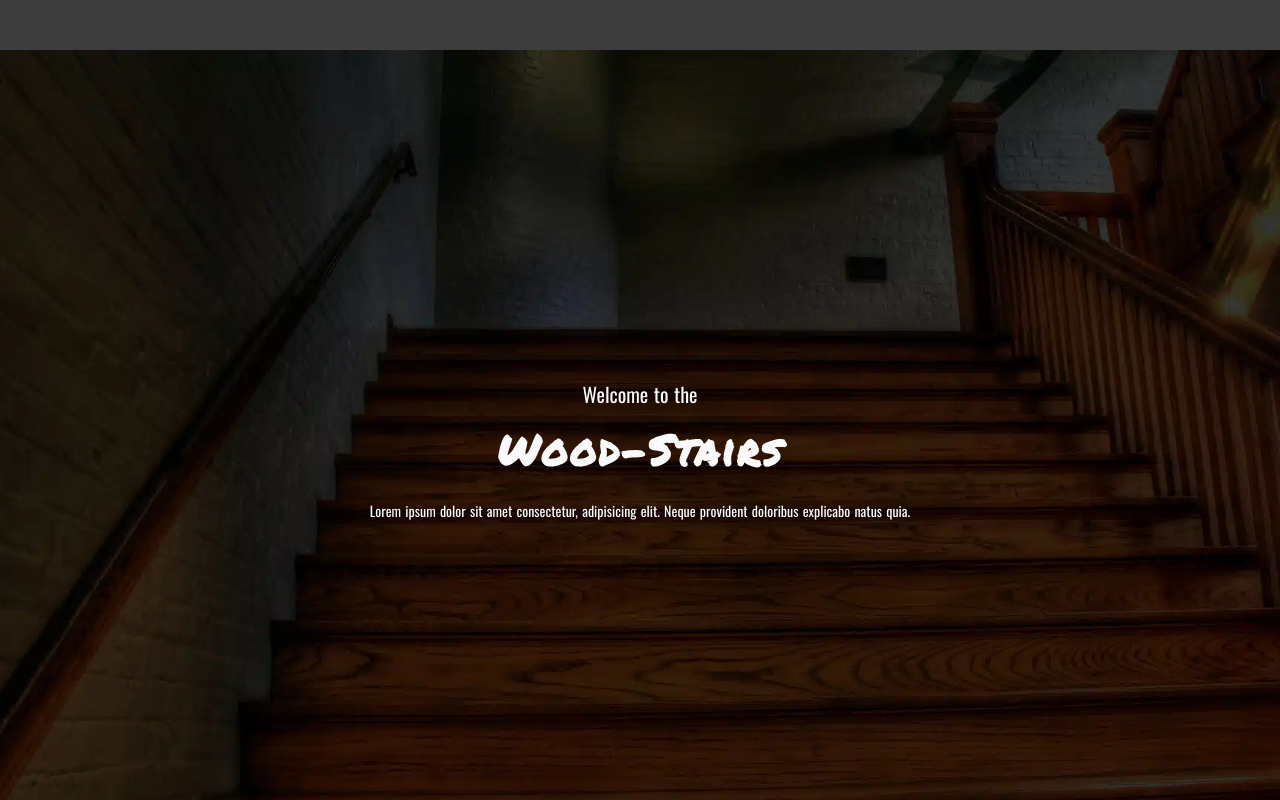
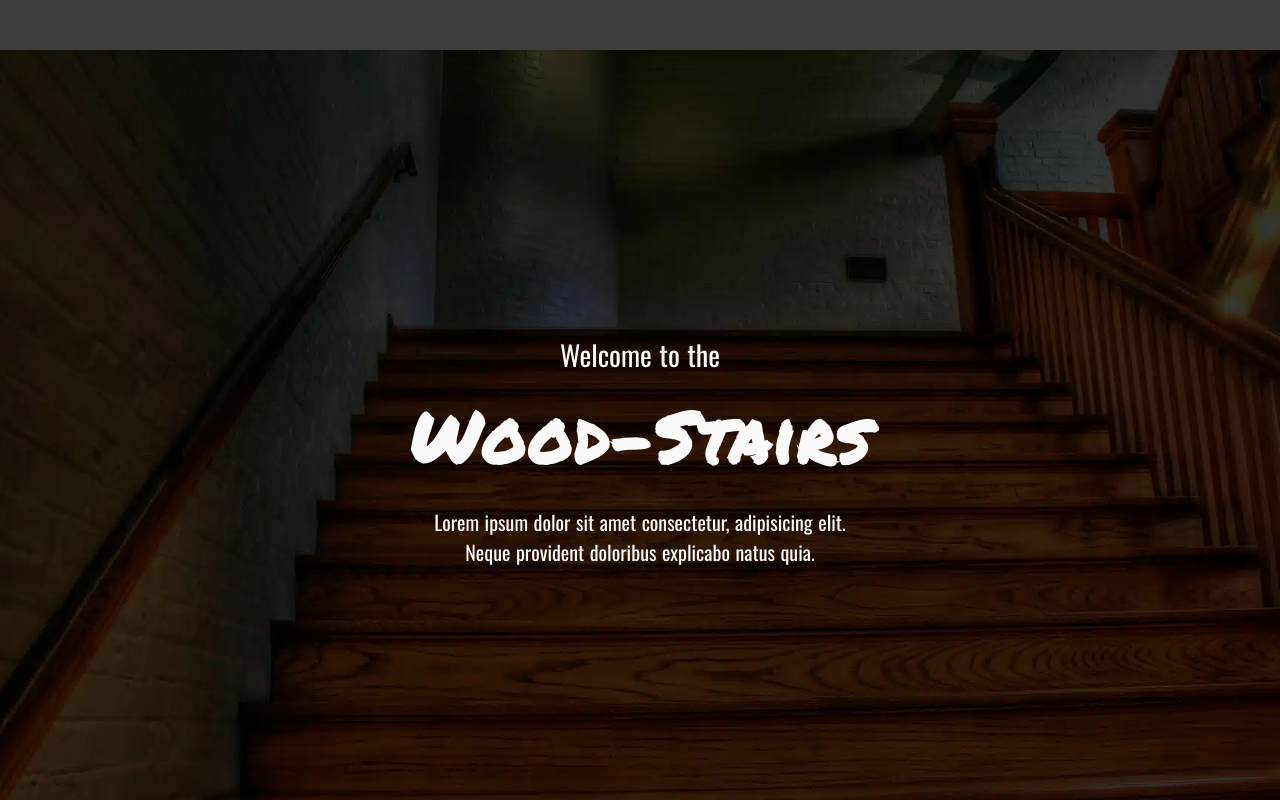
Before and after one commit to SztefkoKamil/wood-stairs, a Nuxt app: page / in a window 1280 px wide. Shown: the top 800 px of the page. Built offline with nearby package versions, Linux system fonts and the light colour scheme; a web font is replaced by a local one.

Commit message:
Add RWD desktop styles for Hero

```diff
--- a/components/Hero.vue
+++ b/components/Hero.vue
@@ -21,10 +21,9 @@
   height: 120vw;
   max-height: 100vh;
   margin: 50px 0 0;
-}
 
   .title-container {
-  width: 80vw;
+    width: 320px;
 
     span {
       text-align: center;
@@ -46,4 +45,24 @@
       padding: 20px 15px 0;
     }
   }
+
+  @media screen and (min-width: 768px) {
+    .title-container {
+      width: 500px;
+
+      span {
+        font-size: 28px;
+      }
+
+      h1 {
+        font-size: 70px;
+      }
+
+      p {
+        font-size: 20px;
+        padding: 20px 20px 0;
+      }
+    }
+  }
+}
 </style>
```
Lines whose indentation alone changed are shown as unchanged.
